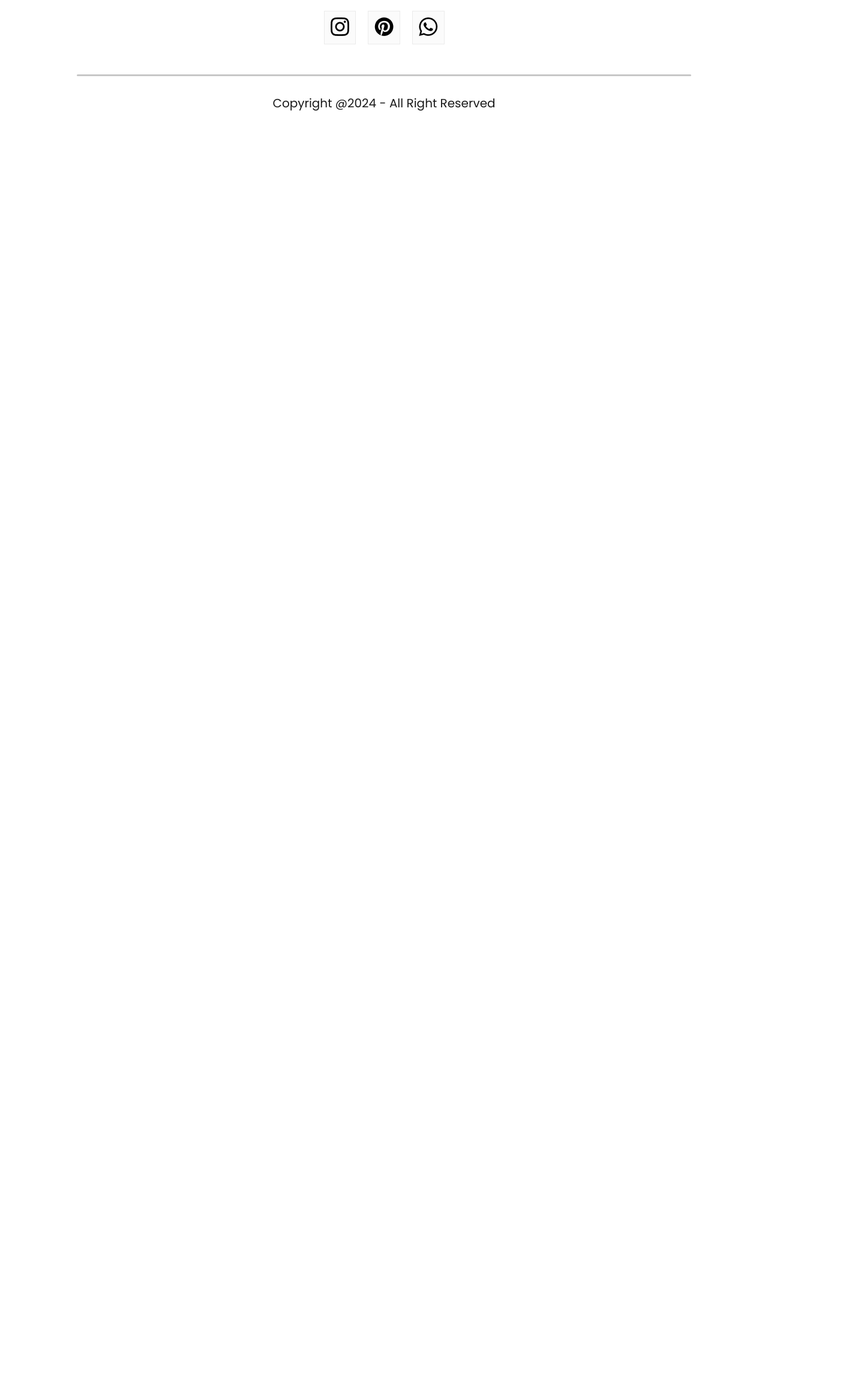
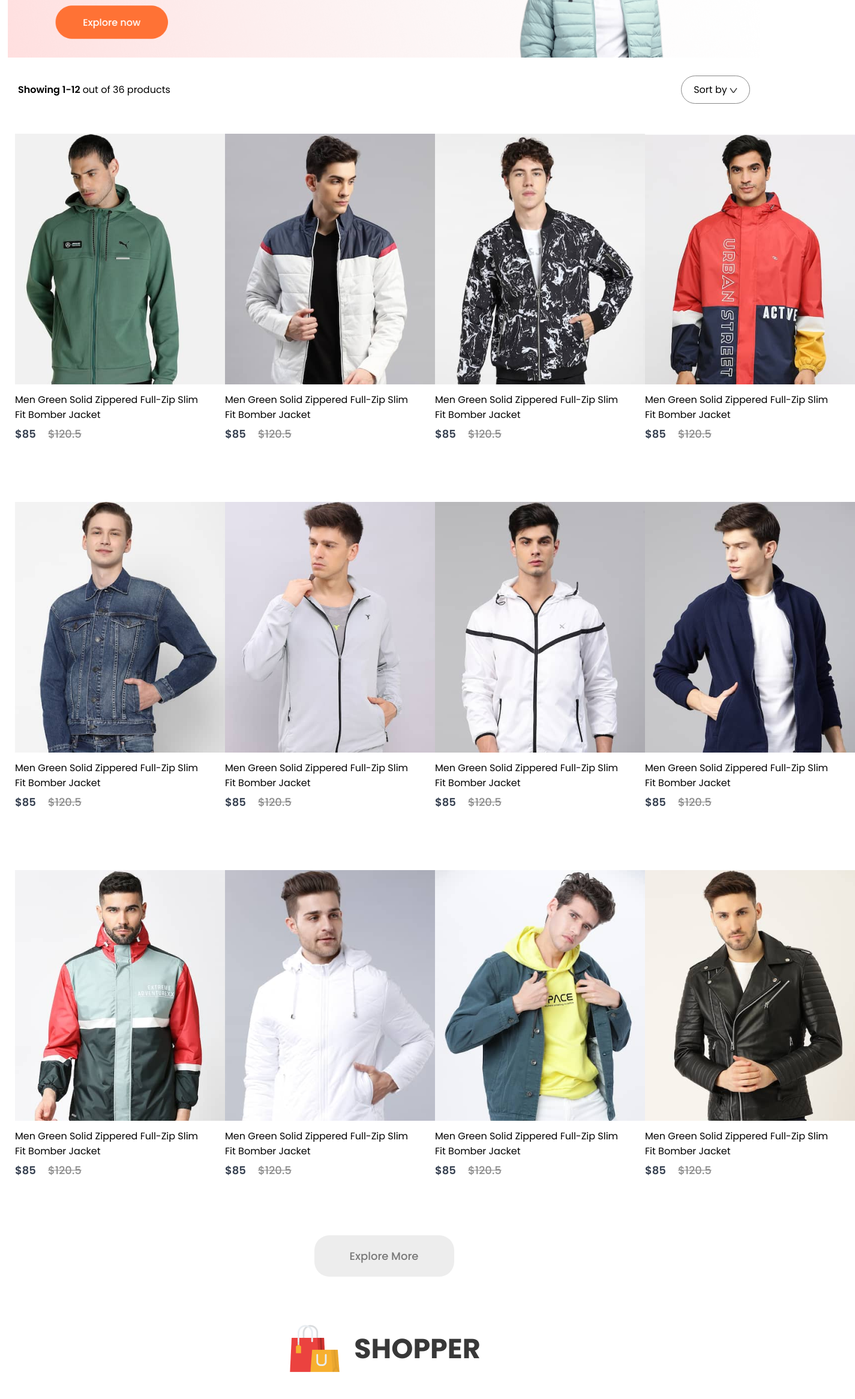
Before and after one commit to Likithpranai/Full-Stack-E-Commerce, a React (Create React App) app: page /mens in a window 1280 px wide. Shown: the part 300-2633 px from the top of the page at 60% size, 1425 px wide, since content can reach past the window. Before the commit the page ends 800 px from the top, so only its background shows below. Built offline with nearby package versions, Linux system fonts and the light colour scheme.

Commit message:
ShopCategory Done

```diff
--- a/src/App.js
+++ b/src/App.js
@@ -7,6 +7,9 @@ import Shop from "./Pages/Shop";
 import Cart from "./Pages/Cart";
 import LoginSignup from "./Pages/LoginSignup";
 import Footer from "./Components/Footer/Footer";
+import mens_banner from "./Components/Assets/banner_mens.png";
+import women_banner from "./Components/Assets/banner_women.png";
+import kids_banner from "./Components/Assets/banner_kids.png";
 
 function App() {
   return (
@@ -18,14 +21,20 @@ function App() {
         <Routes>
           <Route path="/" element={<Shop />} />{" "}
           {/*Set Up Route for HOME PAGE */}
-          <Route path="/mens" element={<ShopCategory category="mens" />} />{" "}
+          <Route
+            path="/mens"
+            element={<ShopCategory banner={mens_banner} category="men" />}
+          />{" "}
           {/*Set Up Route for MENS PAGE */}
           <Route
             path="/womens"
-            element={<ShopCategory category="women" />}
+            element={<ShopCategory banner={women_banner} category="women" />}
           />{" "}
           {/*Set Up Route for WOMENS PAGE */}
-          <Route path="/kids" element={<ShopCategory category="kid" />} />{" "}
+          <Route
+            path="/kids"
+            element={<ShopCategory banner={kids_banner} category="kid" />}
+          />{" "}
           {/*Set Up Route for KIDS PAGE */}
           <Route path="product" element={<Product />} />{" "}
           {/*Set Up Route for PRODUCT PAGE */}
--- /dev/null
+++ b/src/Context/ShopContext.jsx
@@ -0,0 +1,18 @@
+import React, { createContext } from "react";
+import all_product from "../Components/Assets/all_product";
+// ENABLES TO PASS DATA MANUALLY WITHOUT HAVING TO PASS PROPS DOWN MANUALLY AT EVERY LEVEL
+
+// 1. CREATE A CONTEXT
+export const ShopContext = createContext(null);
+
+const ShopContextProvider = (props) => {
+  const contextValue = { all_product }; // Pass any data or function that will be provided in in the ShopContextProvider as a value. As a result, these functions and values can be accessed in any component
+
+  return (
+    <ShopContext.Provider value={contextValue}>
+      {props.children} {/* PROVIDING CONTEXT VALUE IN A PARENT COMPONENT*/}
+    </ShopContext.Provider>
+  );
+};
+
+export default ShopContextProvider;
--- /dev/null
+++ b/src/Pages/CSS/ShopCategory.css
@@ -0,0 +1,47 @@
+.shopcategory-banner {
+  display: block;
+  margin: 30px auto;
+  width: 98%;
+}
+
+.shopcategory-indexSort {
+  display: flex;
+  margin: 0px 30px;
+  justify-content: space-between;
+  align-items: center;
+}
+
+.shopcategory-sort {
+  padding: 10px 20px;
+  border-radius: 40px;
+  border: 1px solid #888;
+}
+
+.shopcategory-indexSort p span {
+  font-weight: 600;
+}
+
+.shopcategory-products {
+  display: grid;
+  margin: 30px 5px;
+  grid-template-columns: 1fr 1fr 1fr 1fr;
+  row-gap: 60px;
+}
+
+.item {
+  padding: 20px;
+}
+
+.shopcategory-loadmore {
+  display: flex;
+  justify-content: center;
+  align-items: center;
+  margin: 75px auto;
+  width: 233px;
+  height: 69px;
+  border-radius: 25px;
+  background: #ededed;
+  color: #787878;
+  font-size: 18px;
+  font-weight: 500;
+}
--- a/src/Pages/ShopCategory.jsx
+++ b/src/Pages/ShopCategory.jsx
@@ -1,7 +1,51 @@
-import React from "react";
+import React, { useContext } from "react";
+import "./CSS/ShopCategory.css";
+import { ShopContext } from "../Context/ShopContext";
+import dropdown_icon from "../Components/Assets/dropdown_icon.png";
+import Items from "../Components/Items/Items";
 
-const ShopCategory = () => {
-  return <div></div>;
+const ShopCategory = (props) => {
+  {
+    /* HERE WE WILL INSERT THE ALL PRODUCTS DATA USING CONTEXT*/
+  }
+
+  const { all_product } = useContext(ShopContext);
+  {
+    /* ACCESSING THE VALUE OF A CONTEXT PROVIDED BY THE CONTEXT */
+  }
+
+  return (
+    <div className="shop-category">
+      <img className="shopcategory-banner" src={props.banner} alt="" />
+      <div className="shopcategory-indexSort">
+        <p>
+          <span>Showing 1-12 </span> out of 36 products
+        </p>
+        <div className="shopcategory-sort">
+          Sort by <img src={dropdown_icon} alt="" />
+        </div>
+      </div>
+      <div className="shopcategory-products">
+        {all_product.map((item, i) => {
+          if (props.category === item.category) {
+            return (
+              <Items
+                key={i}
+                id={item.id}
+                name={item.name}
+                image={item.image}
+                new_price={item.new_price}
+                old_price={item.old_price}
+              />
+            );
+          } else {
+            return null;
+          }
+        })}
+      </div>
+      <div className="shopcategory-loadmore">Explore More</div>
+    </div>
+  );
 };
 
 export default ShopCategory;
--- a/src/index.js
+++ b/src/index.js
@@ -1,13 +1,16 @@
-import React from 'react';
-import ReactDOM from 'react-dom/client';
-import './index.css';
-import App from './App';
-import reportWebVitals from './reportWebVitals';
+import React from "react";
+import ReactDOM from "react-dom/client";
+import "./index.css";
+import App from "./App";
+import reportWebVitals from "./reportWebVitals";
+import ShopContextProvider from "./Context/ShopContext";
 
-const root = ReactDOM.createRoot(document.getElementById('root'));
+const root = ReactDOM.createRoot(document.getElementById("root"));
 root.render(
   <React.StrictMode>
-    <App />
+    <ShopContextProvider>
+      <App /> {/*You can provide ShopContext data to all pages*/}
+    </ShopContextProvider>
   </React.StrictMode>
 );
 
```
